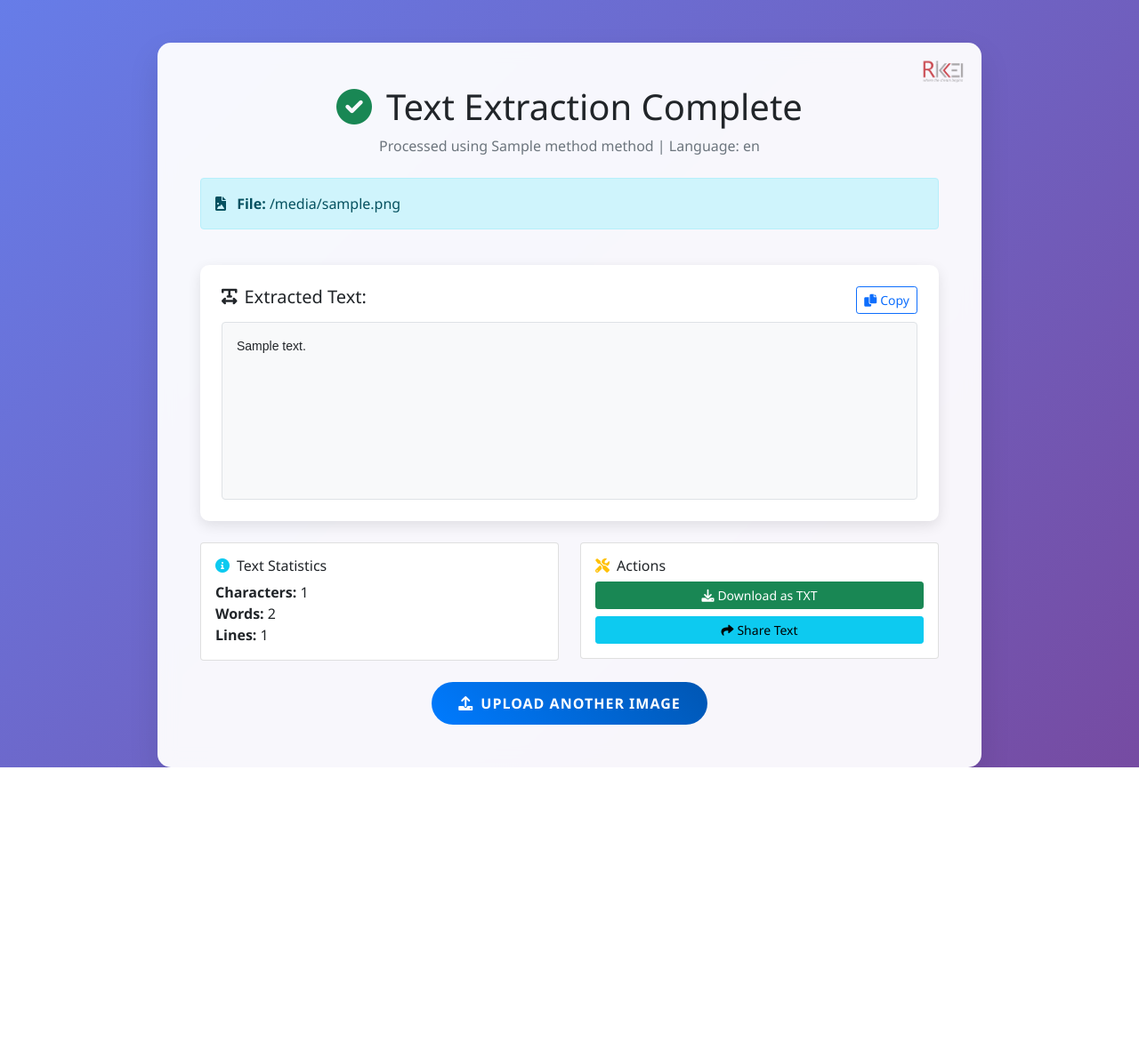
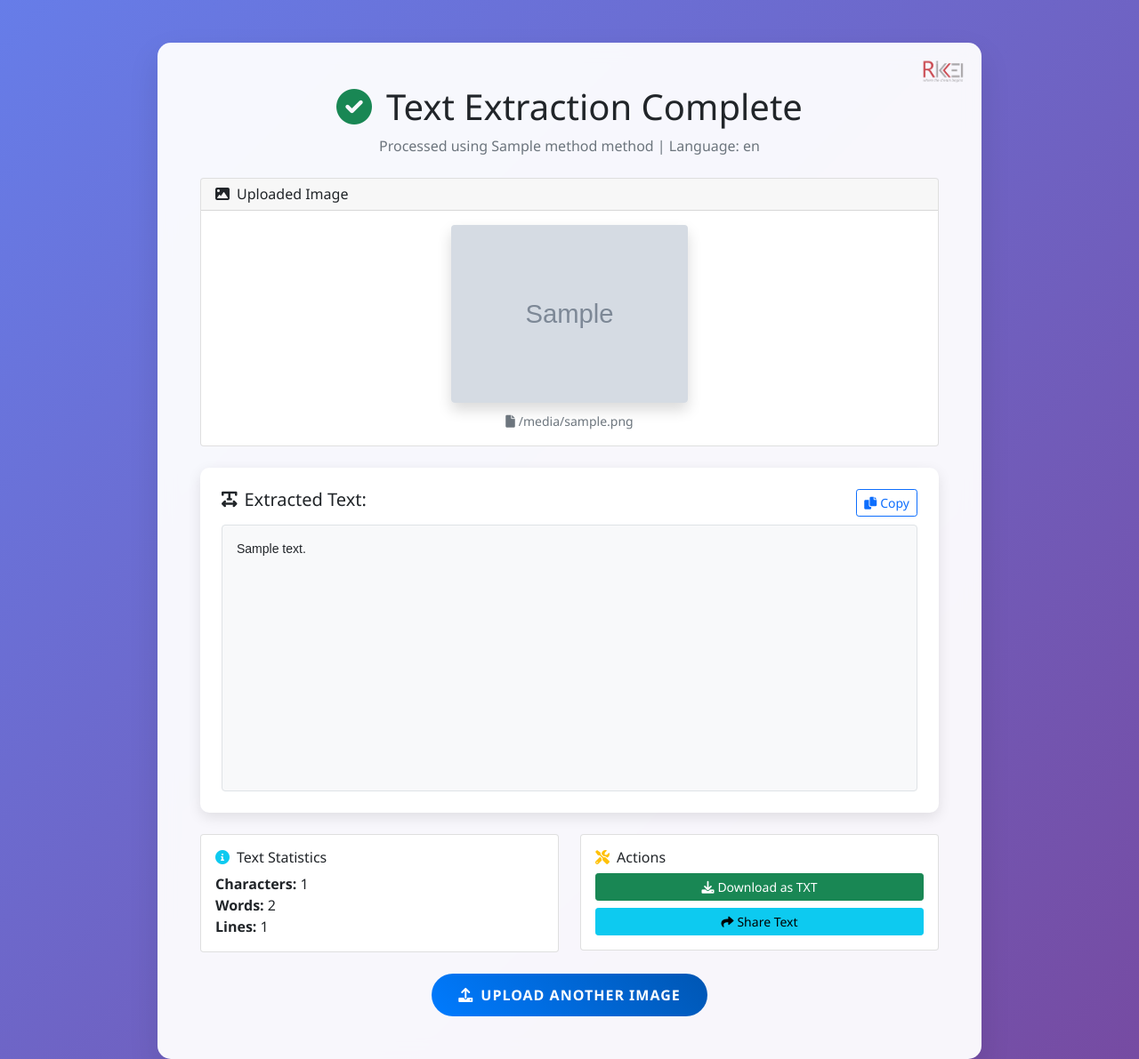
Before and after one commit to dominhthanh0206/text-recognition, a Flask app: template templates/result.html in a window 1280 px wide. Shown: the part 56-1247 px from the top of the page at 89% size. Before the commit the page ends 919 px from the top, so only its background shows below. Run offline with Flask 3, Linux system fonts and the light colour scheme; the template is opened without the code that fills it: most values are stand-ins (such as "Sample title", 1, 10 or a date in 2020); grey boxes marked "Sample" are stand-in pictures.

Commit message:
revert code

```diff
--- a/templates/result.html
+++ b/templates/result.html
@@ -21,22 +21,35 @@
 
             <div class="row mb-4">
                 <div class="col-md-12">
-                    <div class="alert alert-info">
-                        <i class="fas fa-file-image me-2"></i>
-                        <strong>File:</strong> {{ filename }}
+                    <div class="card">
+                        <div class="card-header">
+                            <h6 class="mb-0">
+                                <i class="fas fa-image me-2"></i>Uploaded Image
+                            </h6>
+                        </div>
+                        <div class="card-body text-center">
+                            <img src="{{ image_data }}" alt="{{ filename }}" class="img-fluid rounded shadow" style="height: 200px; max-width: 100%;">
+                            <p class="text-muted mt-2 mb-0">
+                                <small><i class="fas fa-file me-1"></i>{{ filename }}</small>
+                            </p>
+                        </div>
                     </div>
                 </div>
             </div>
 
-            <div class="result-card p-4 mb-4">
+            <div class="row mb-4">
+                <div class="col-md-12">
+                    <div class="result-card p-4">
                         <h5 class="mb-3">
                             <i class="fas fa-text-width me-2"></i>Extracted Text:
                             <button class="btn btn-sm btn-outline-primary float-end" onclick="copyToClipboard()">
                                 <i class="fas fa-copy me-1"></i>Copy
                             </button>
                         </h5>
-                <div class="border rounded p-3" style="background-color: #f8f9fa; min-height: 200px;">
-                    <pre id="extractedText" style="white-space: pre-wrap; font-family: 'Arial', sans-serif; margin: 0;">{{ text if text else 'No text found in the image.' }}</pre>
+                        <div class="border rounded p-3" style="background-color: #f8f9fa; min-height: 300px;">
+                            <pre id="extractedText" style="white-space: pre-wrap; font-family: 'Arial', sans-serif; margin: 0; line-height: 1.5;">{{ text if text else 'No text found in the image.' }}</pre>
+                        </div>
+                    </div>
                 </div>
             </div>
 
```
Also changed, not shown: templates/index.html (+6 -6 lines). Lines whose indentation alone changed are shown as unchanged.
